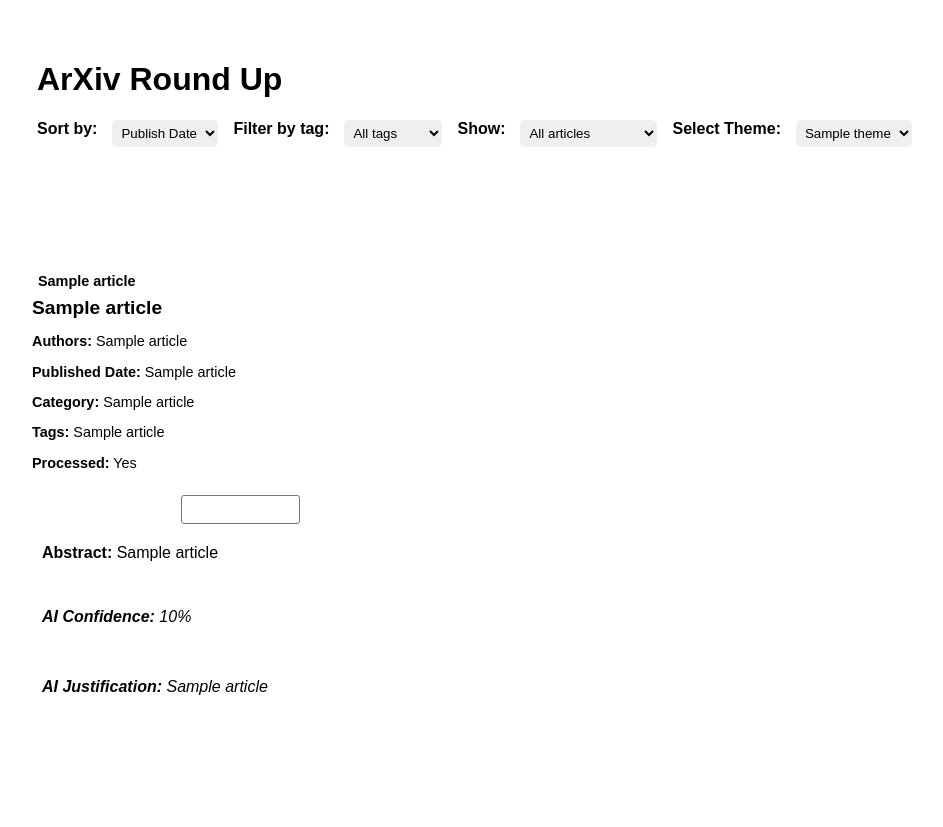
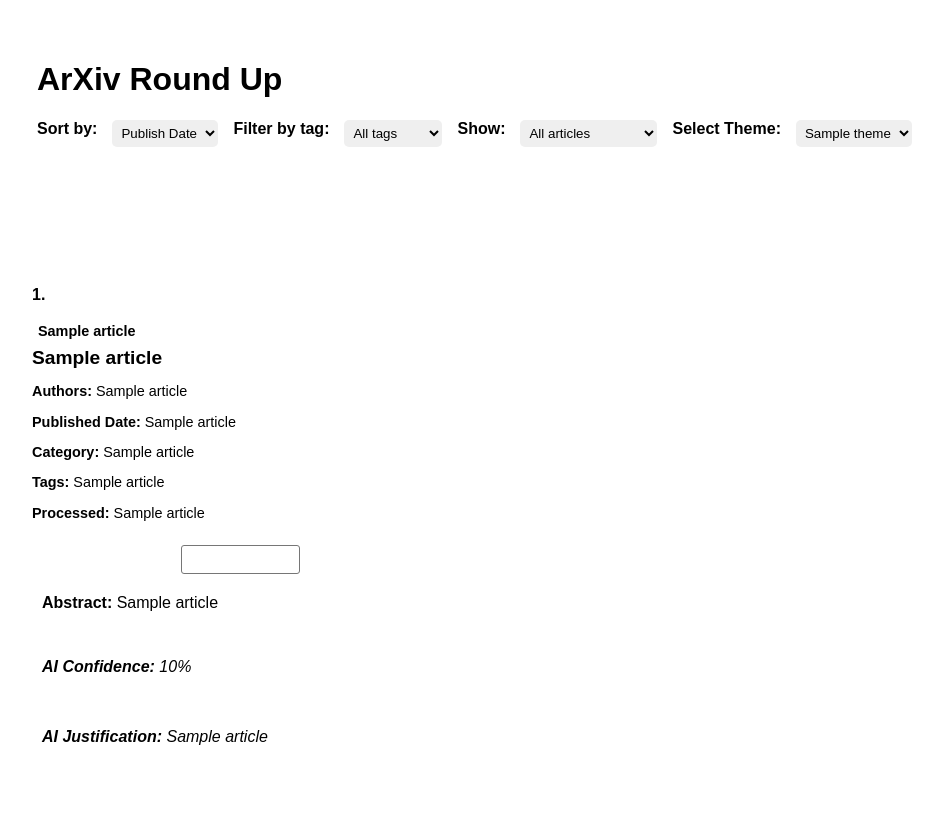
Before and after one commit to ChiScraper/ChiScraper, a Flask app: template src/scripts/WebAppConfig/templates/index.html in a window 1280 px wide. Shown: the whole page, without its empty margins (23-966 px from the left). Before the commit the page ends 695 px from the top, so only its background shows below. Run offline with Flask 3, Linux system fonts and the light colour scheme; the template is opened without the code that fills it: most values are stand-ins (such as "Sample title", 1, 10 or a date in 2020); parts of the project's set-up code (start-up, migrations or seed data) failed here and were passed over; some libraries are stand-ins or nearby versions.

Commit message:
Added reactive dropdown menus for articles, and indexing

```diff
--- a/src/scripts/WebAppConfig/templates/index.html
+++ b/src/scripts/WebAppConfig/templates/index.html
@@ -66,6 +66,7 @@
     <!-- List of Articles -->
     {% for article in articles %}
     <div class="article-section">
+        <p><strong>{{article[0]}}.</strong></p>
         <div class="article-arxiv-id">{{ article[3] }}</div>
         <div class="article-title">{{ article[2] }}</div>
         <div class="article-meta">
@@ -73,19 +74,19 @@
             <p><strong>Published Date:</strong> {{ article[5] if article[5] else 'N/A' }}</p>
             <p><strong>Category:</strong> {{ article[7] }}</p>
             <p><strong>Tags:</strong> {{ article[11] }}</p>
-            <p><strong>Processed:</strong> {{ 'Yes' if article[-1] else 'No' }}</p>
+            <p><strong>Processed:</strong> {{ article[-1] }}</p>
             <a href="{{ article[4] }}" target="_blank" class="pdf-button">View PDF</a>
             <a href="{{ url_for('link_article', arxiv_id=article[3]) }}" class="link-button">Link</a>
 
 
             <!-- Drop Down Menu for processed -->
             <select name="process_status" class="process-button" onchange="location.href='{{ url_for('process_article', arxiv_id=article[3], status='') }}' + this.value">
-                <option value="u" {% if article[-1] == 'u' %}selected{% endif %}>Unprocessed</option>
-                <option value="r" {% if article[-1] == 'r' %}selected{% endif %}>To Read</option>
-                <option value="R" {% if article[-1] == 'R' %}selected{% endif %}>Read</option>
-                <option value="d" {% if article[-1] == 'd' %}selected{% endif %}>To Download</option>
-                <option value="D" {% if article[-1] == 'D' %}selected{% endif %}>Download</option>
-                <option value="-" {% if article[-1] == '-' %}selected{% endif %}>Not Relevant</option>
+                <option value="u" {% if article[-1] == 0 %}selected{% endif %}>Unprocessed</option>
+                <option value="r" {% if article[-1] == 1 %}selected{% endif %}>To Read</option>
+                <option value="R" {% if article[-1] == 2 %}selected{% endif %}>Read</option>
+                <option value="d" {% if article[-1] == 3 %}selected{% endif %}>To Download</option>
+                <option value="D" {% if article[-1] == 4 %}selected{% endif %}>Download</option>
+                <option value="-" {% if article[-1] == 5 %}selected{% endif %}>Not Relevant</option>
             </select>
 
         <!-- TO DO: Make Abstract and AI Justification Collapsable again -->
```
